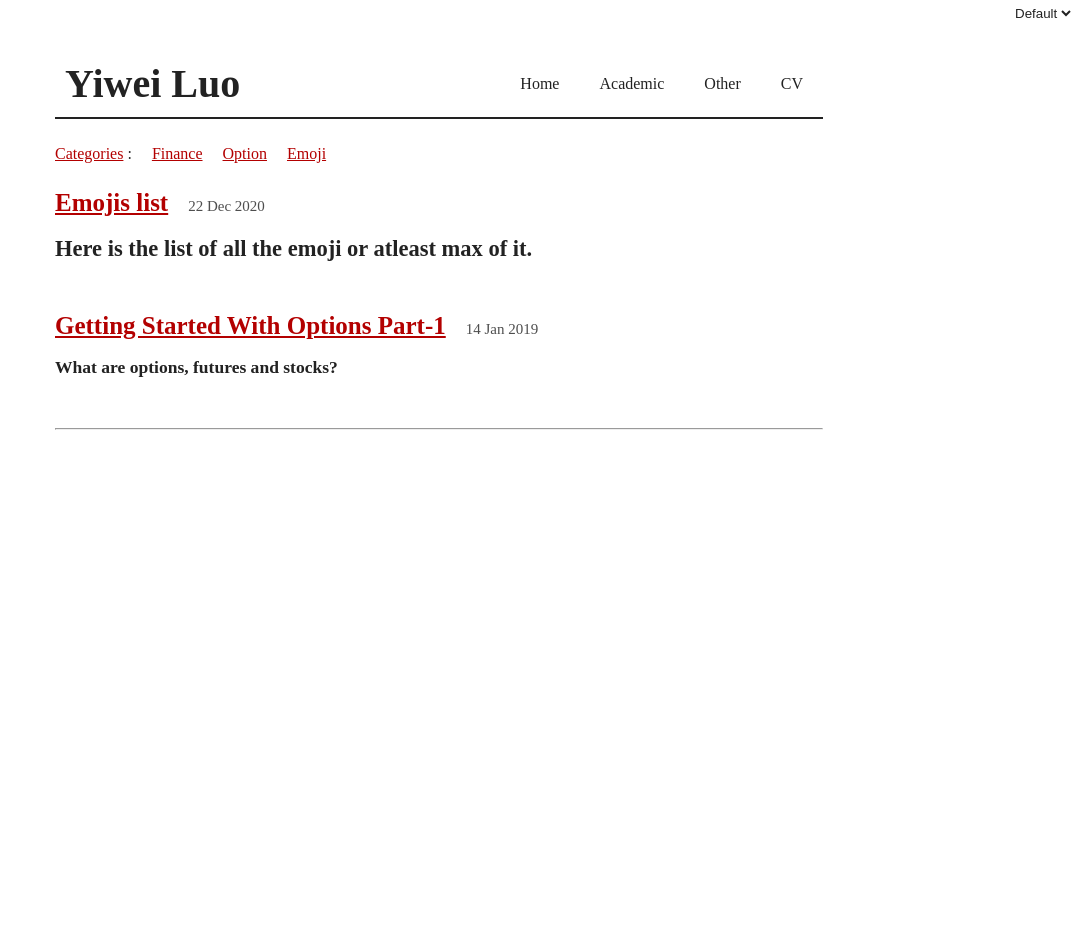
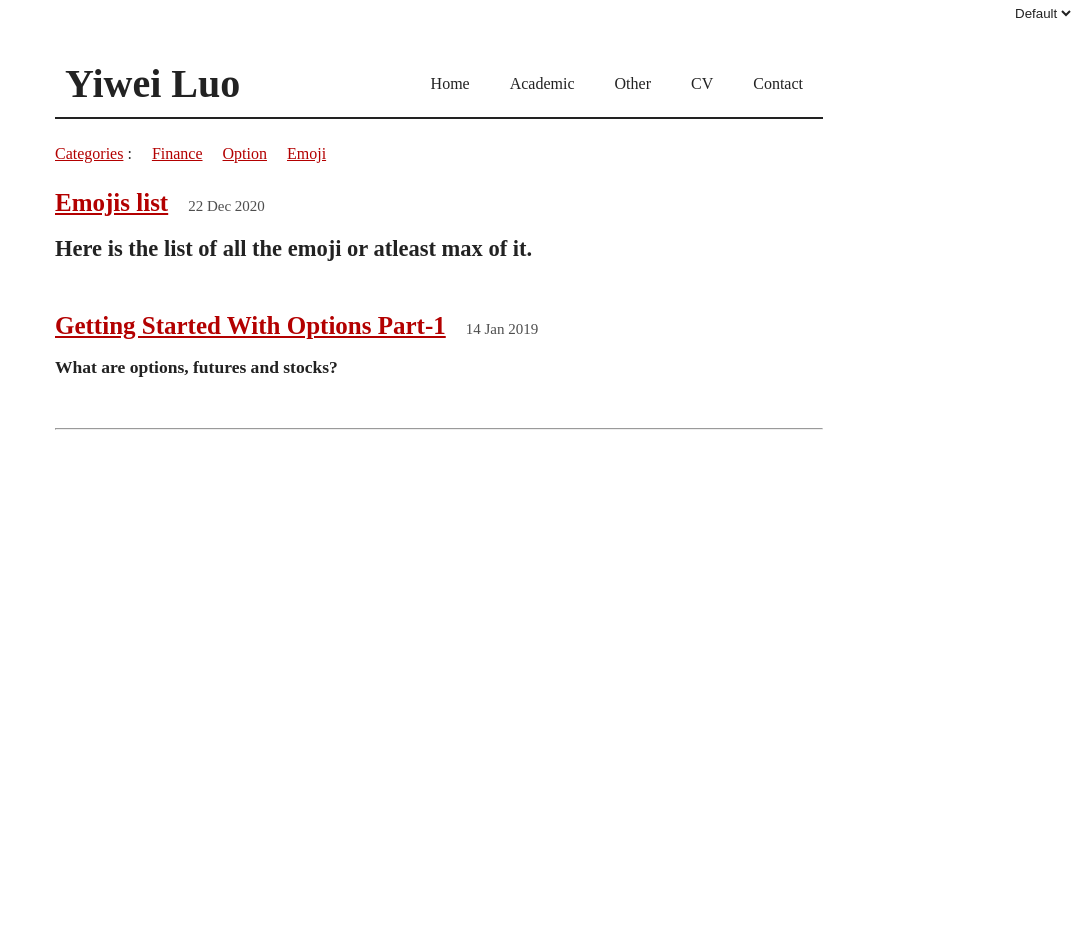
Before and after one commit to yiweiluo/yiweiluo.github.io, a Jekyll site: the page built from docs/blog.md, in a window 1280 px wide. Shown: the whole page, without its empty margins (201-1280 px from the left). Built offline with Jekyll 4.4.1, drawn with Linux system fonts in a browser that asks for light colours; the list of posts is cut into pages by our own code.

Commit message:
add contact section

```diff
--- a/docs/_includes/navigation.html
+++ b/docs/_includes/navigation.html
@@ -19,4 +19,9 @@
           CV
         </a>
       </li>
+      <li>
+        <a href = "{{ site.resume_url | relative_url }}">
+          Contact
+        </a>
+      </li>
 </ul>
```
